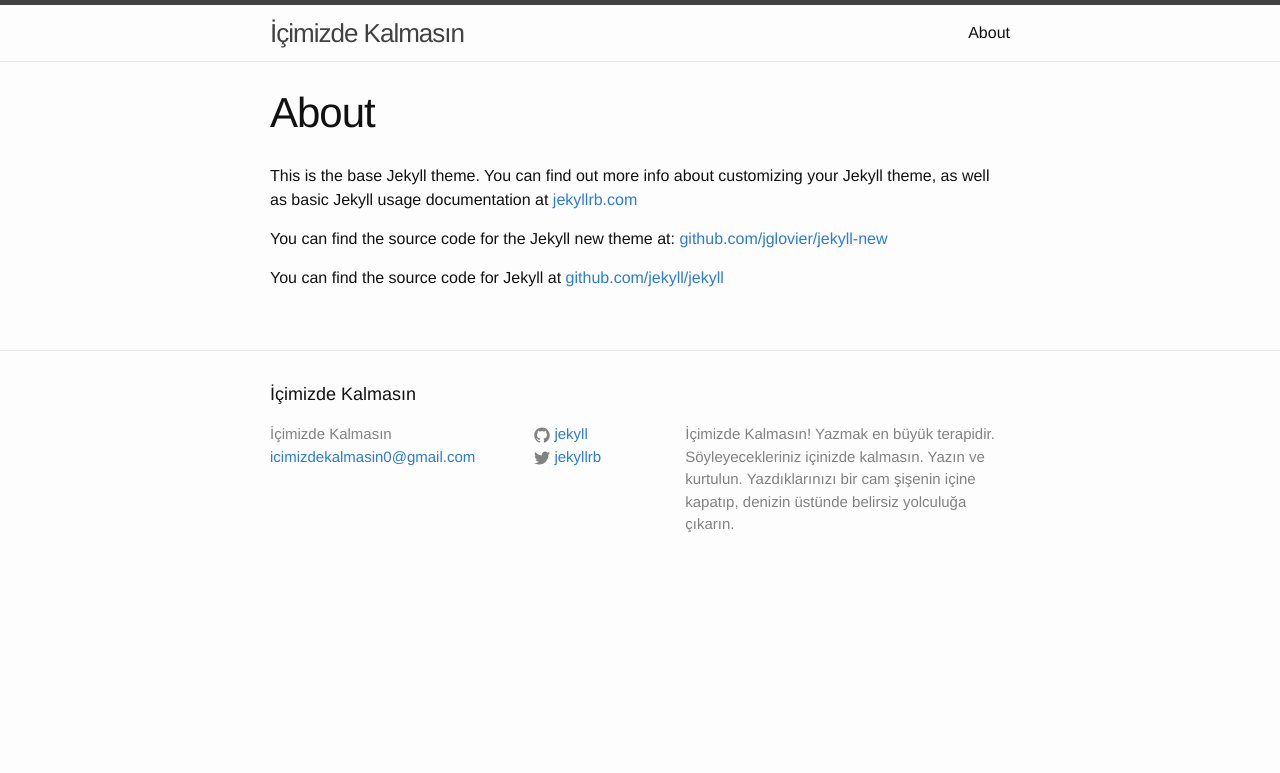
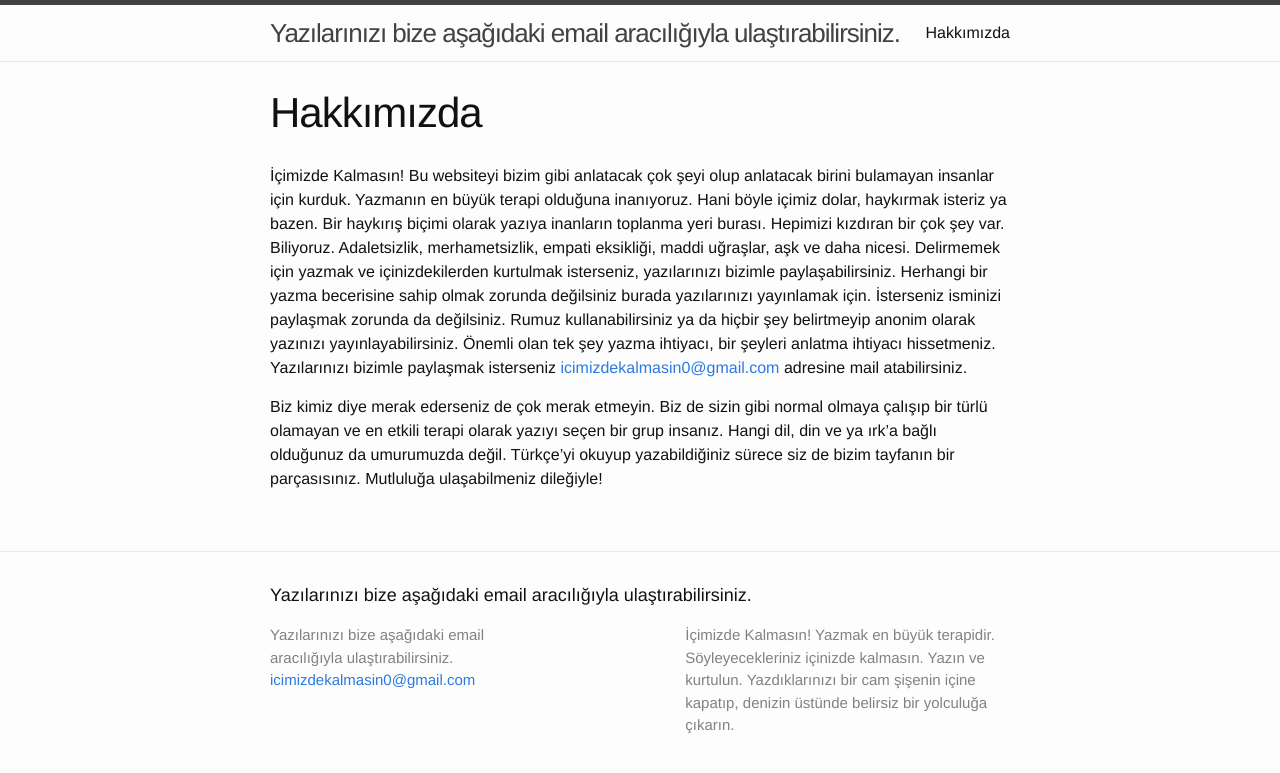
Before and after one commit to icimizdekalmasin/icimizdekalmasin.github.io, a Jekyll site: the page built from about.md, in a window 1280 px wide. Shown: the top 773 px of the page. Built offline with Jekyll 4.4.1, drawn with Linux system fonts in a browser that asks for light colours.

Commit message:
hakkimda kısmı eklendi.

```diff
--- a/_config.yml
+++ b/_config.yml
@@ -1,12 +1,12 @@
 # Site settings
-title: İçimizde Kalmasın
+title: Yazılarınızı bize aşağıdaki email aracılığıyla ulaştırabilirsiniz.
 email: icimizdekalmasin0@gmail.com
 description: > # this means to ignore newlines until "baseurl:"
-  İçimizde Kalmasın! Yazmak en büyük terapidir. Söyleyecekleriniz içinizde kalmasın. Yazın ve kurtulun. Yazdıklarınızı bir cam şişenin içine kapatıp, denizin üstünde belirsiz yolculuğa çıkarın.
+  İçimizde Kalmasın! Yazmak en büyük terapidir. Söyleyecekleriniz içinizde kalmasın. Yazın ve kurtulun. Yazdıklarınızı bir cam şişenin içine kapatıp, denizin üstünde belirsiz bir yolculuğa çıkarın.
 baseurl: "" # the subpath of your site, e.g. /blog/
 url: "http://icimizdekalmasin.github.io" # the base hostname & protocol for your site
-twitter_username: jekyllrb
-github_username:  jekyll
+#twitter_username: jekyllrb
+#github_username:  jekyll
 
 # Build settings
 markdown: kramdown
--- a/about.md
+++ b/about.md
@@ -1,11 +1,9 @@
 ---
 layout: page
-title: About
-permalink: /about/
+title: Hakkımızda
+permalink: /hakkimizda/
 ---
 
-This is the base Jekyll theme. You can find out more info about customizing your Jekyll theme, as well as basic Jekyll usage documentation at [jekyllrb.com](http://jekyllrb.com/)
+İçimizde Kalmasın! Bu websiteyi bizim gibi anlatacak çok şeyi olup anlatacak birini bulamayan insanlar için kurduk. Yazmanın en büyük terapi olduğuna inanıyoruz. Hani böyle içimiz dolar, haykırmak isteriz ya bazen. Bir haykırış biçimi olarak yazıya inanların toplanma yeri burası. Hepimizi kızdıran bir çok şey var. Biliyoruz. Adaletsizlik, merhametsizlik, empati eksikliği, maddi uğraşlar, aşk ve daha nicesi. Delirmemek için yazmak ve içinizdekilerden kurtulmak isterseniz, yazılarınızı bizimle paylaşabilirsiniz. Herhangi bir yazma becerisine sahip olmak zorunda değilsiniz burada yazılarınızı yayınlamak için. İsterseniz isminizi paylaşmak zorunda da değilsiniz. Rumuz kullanabilirsiniz ya da hiçbir şey belirtmeyip anonim olarak yazınızı yayınlayabilirsiniz. Önemli olan tek şey yazma ihtiyacı, bir şeyleri anlatma ihtiyacı hissetmeniz. Yazılarınızı bizimle paylaşmak isterseniz [icimizdekalmasin0@gmail.com](icimizdekalmasin0@gmail.com) adresine mail atabilirsiniz.
 
-You can find the source code for the Jekyll new theme at: [github.com/jglovier/jekyll-new](https://github.com/jglovier/jekyll-new)
-
-You can find the source code for Jekyll at [github.com/jekyll/jekyll](https://github.com/jekyll/jekyll)
+Biz kimiz diye merak ederseniz de çok merak etmeyin. Biz de sizin gibi normal olmaya çalışıp bir türlü olamayan ve en etkili terapi olarak yazıyı seçen bir grup insanız. Hangi dil, din ve ya ırk'a bağlı olduğunuz da umurumuzda değil. Türkçe'yi okuyup yazabildiğiniz sürece siz de bizim tayfanın bir parçasısınız. Mutluluğa ulaşabilmeniz dileğiyle!
```
